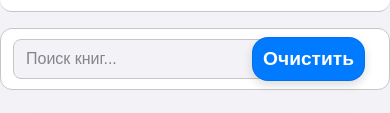
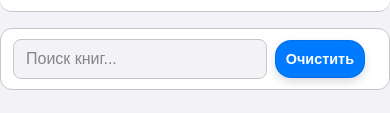
Before and after one commit to ArtIgnat2000/autumn--library-1V, a plain HTML site: page index.htm in a window 390 px wide. Shown: the part 195-308 px from the top of the page. Drawn offline with Linux system fonts and the light colour scheme.

Commit message:
Fix: standardize clear button font-size to match read buttons (0.9rem on all devices)

```diff
--- a/style.css
+++ b/style.css
@@ -242,7 +242,7 @@ section > div {
     background: var(--ios-blue);
     border: 1px solid rgba(0,0,0,0.08);
     color: white;
-    font-size: 0.85rem;
+    font-size: 0.9rem;
     font-weight: 600;
     padding: 6px 12px;
     border-radius: 16px;
@@ -581,7 +581,7 @@ footer p {
 @media (max-width: 480px) {
     .search-container { padding: 10px 12px; background: rgba(255,255,255,0.98); }
     [data-theme="dark"] .search-container { background: rgba(28,28,30,0.75); }
-    .search-container .search-clear { padding: 10px; font-size: 1.2rem; }
+    .search-container .search-clear { padding: 10px; font-size: 0.9rem; }
 }
 
 /* Explicit variable overrides for data-theme on :root to ensure JS-applied theme wins over prefers-color-scheme */
```
